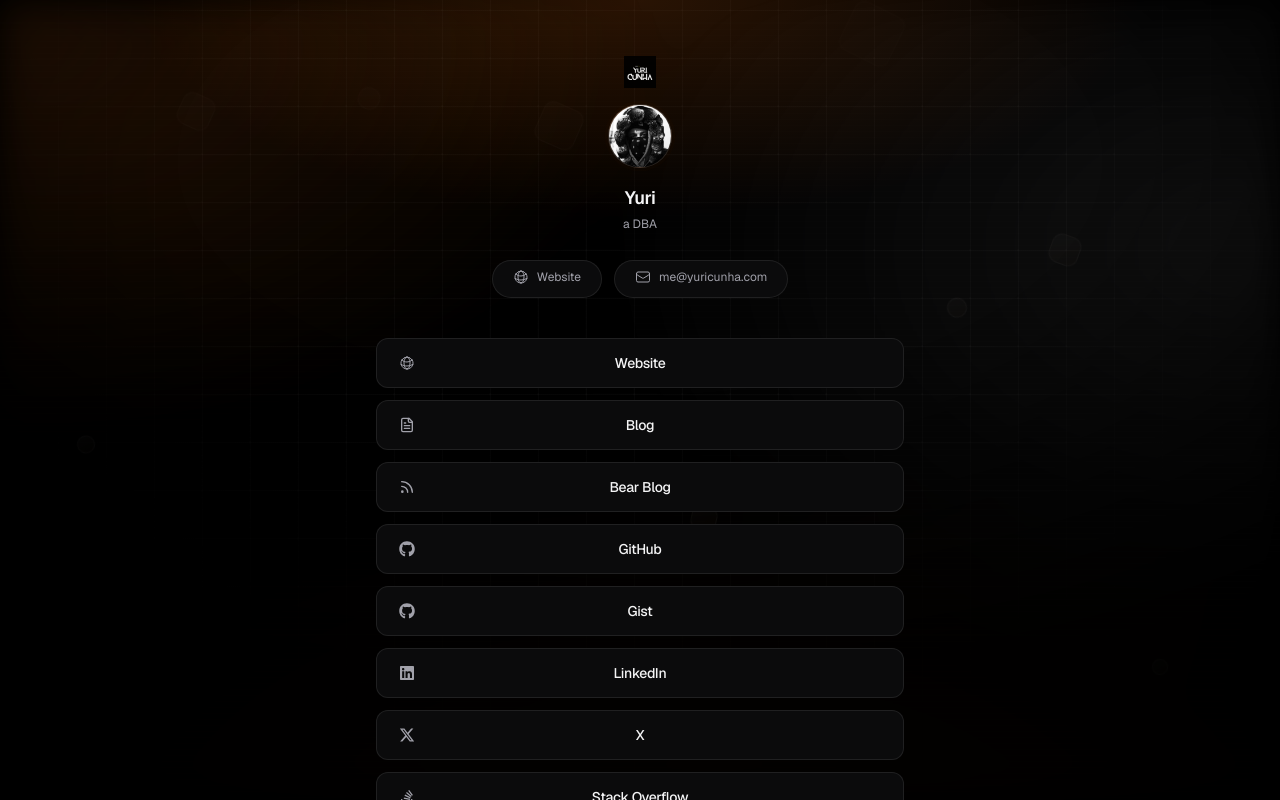
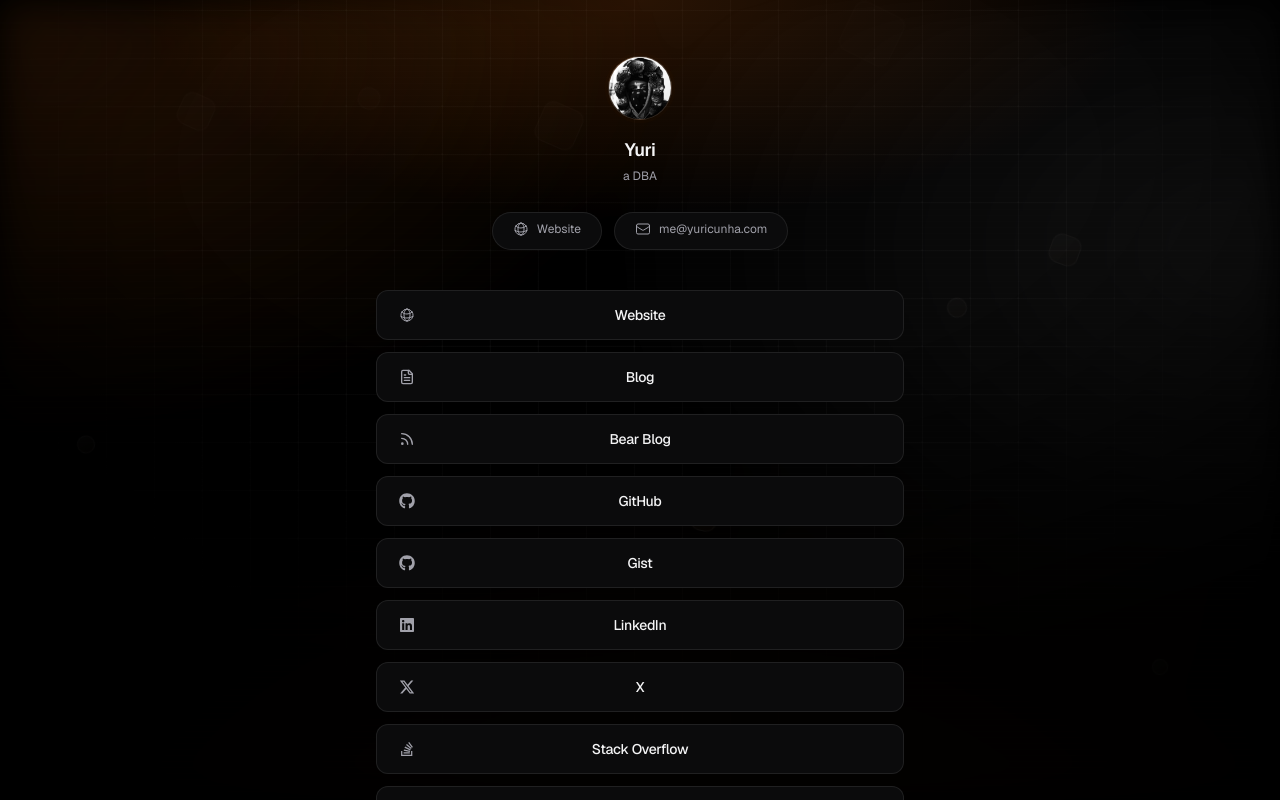
Before and after one commit to isyuricunha/links, a Next.js app: page / in a window 1280 px wide. Shown: the top 800 px of the page. Built offline with nearby package versions, Linux system fonts and the light colour scheme; no server answers.

Commit message:
feat: remove full logo from home page header

```diff
--- a/src/app/page.tsx
+++ b/src/app/page.tsx
@@ -1,6 +1,5 @@
 import type { IconType } from "react-icons";
 import Image from "next/image";
-import fullLogo from "./full-logo.webp";
 import {
   FaDiscord,
   FaGithub,
@@ -130,12 +129,6 @@
 
       <main className="relative mx-auto flex w-full max-w-xl flex-col items-center px-6 pt-14 pb-24">
         <header className="flex w-full flex-col items-center gap-4 text-center motion-safe:animate-[fade-up_700ms_cubic-bezier(0.2,0.8,0.2,1)_both]">
-          <Image
-            src={fullLogo}
-            alt="Yuri links"
-            priority
-            className="h-8 w-auto opacity-90"
-          />
           <div className="relative">
             <div className="size-16 overflow-hidden rounded-full border border-border bg-[radial-gradient(circle_at_30%_20%,rgba(255,122,24,0.18),transparent_60%),linear-gradient(145deg,rgba(244,244,245,0.14),rgba(244,244,245,0.02))] motion-safe:animate-[accent-pulse_7s_ease-in-out_infinite]">
               <Image
```
